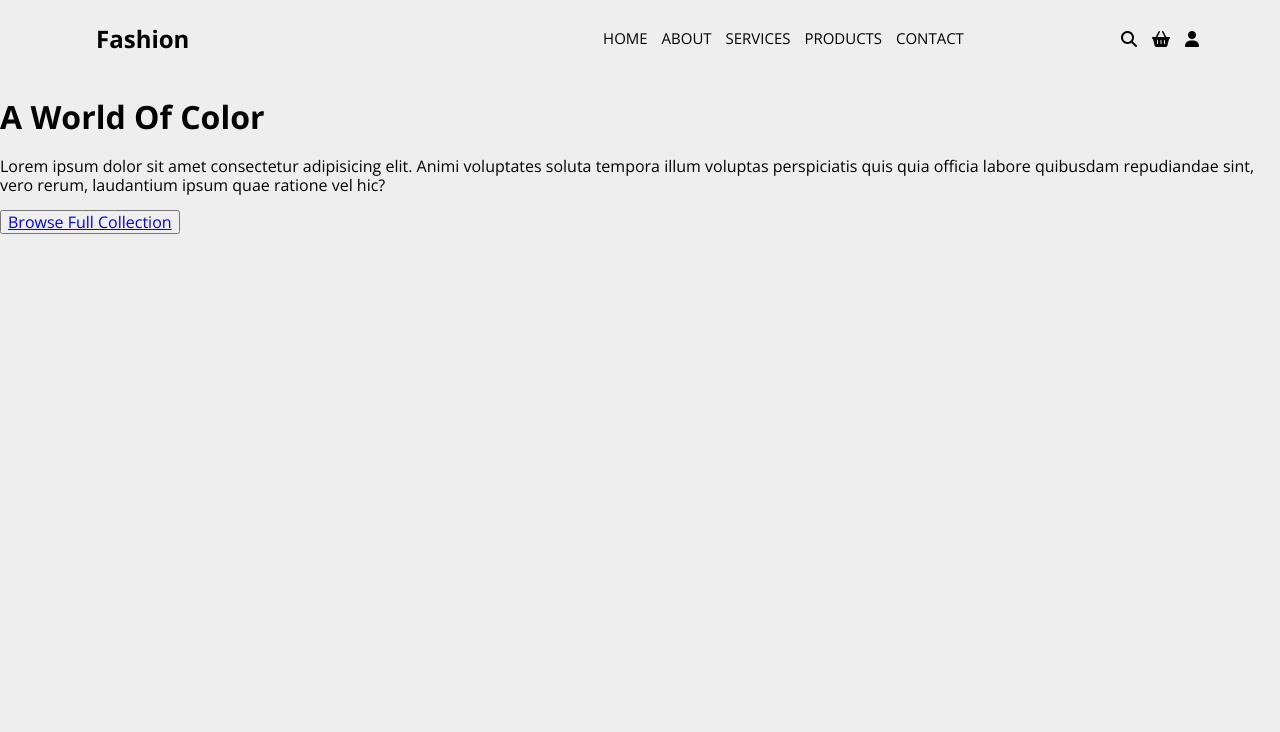
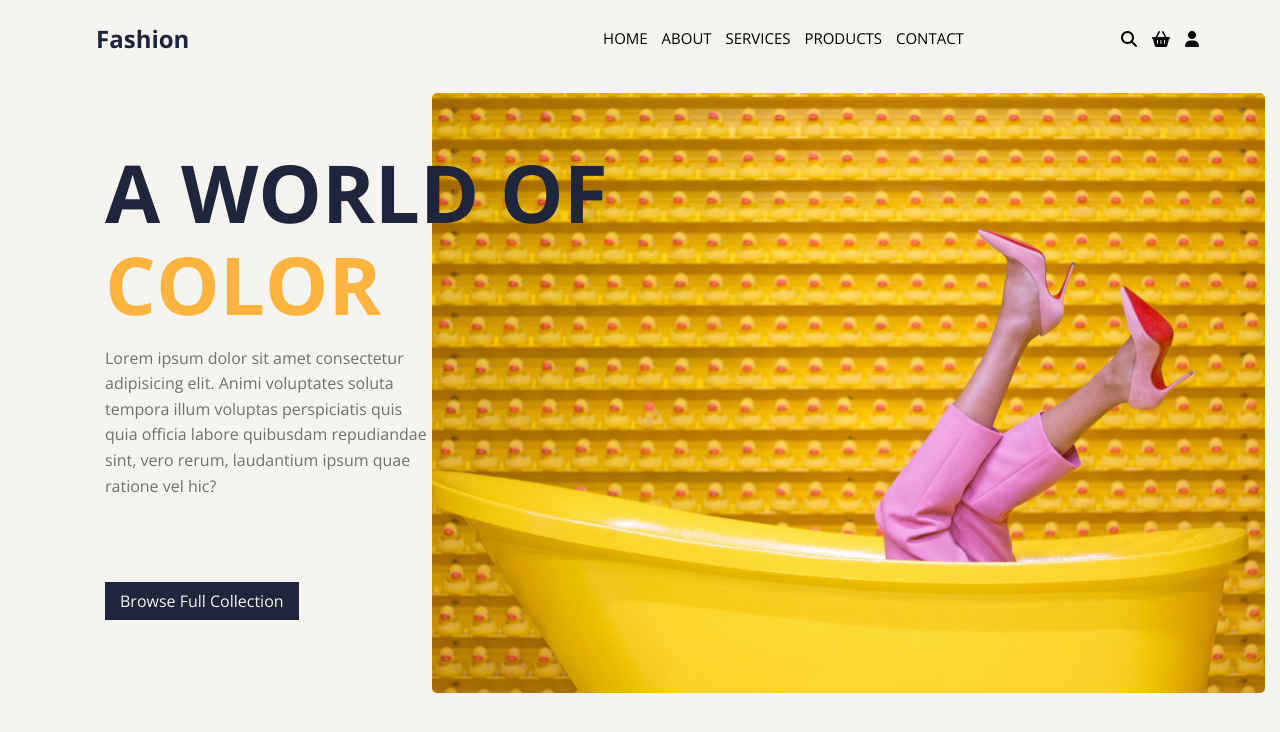
Before and after one commit to hussein430/Fashion-website, a plain HTML site: page index.html in a window 1280 px wide. Drawn offline with nearby package versions, Linux system fonts and the light colour scheme.

Commit message:
end the heading page

```diff
--- a/css/style.css
+++ b/css/style.css
@@ -1,47 +1,137 @@
-body{
+:root {
+  --main-color: #ffb43f;
+  --title-color: #1f253b;
+  --info-color: #0000008a;
+  --page-color: #f5f4f0;
+}
+
+body {
   font-family: "Open Sans", serif;
+  background-color: var(--page-color);
 }
 
 /* Start Landing Page */
-.landing-page{
+.landing-page {
   min-height: 100vh;
-    background-color: #eee;
 }
 
-.header-area{
+.header-area {
   display: flex;
   justify-content: space-around;
   align-items: center;
   padding: 10px;
 }
 
-.header-area .logo{
+.header-area .logo {
   width: 300px;
   padding: 15px;
   font-weight: bold;
   font-size: 24px;
+  color: var(--title-color);
 }
 
-.header-area .links{
+.header-area .links {
   list-style: none;
   font-size: 15px;
   text-transform: uppercase;
 }
 
-.header-area .links li{
+.header-area .links li {
     display: inline-block;
     margin-left: 10px;
     cursor: pointer;
+    transition: 0.3s;
 }
 
-.header-area .tools{
+.header-area .links li:hover{
+    color: var(--main-color);
+}
+
+.header-area .tools {
     display: flex;
     align-items: center;
 }
 
-.header-area .tools i{
+.header-area .tools i {
   font-weight: 900;
   margin-left: 15px;
   cursor: pointer;
+  transition: 0.3s;
+}
+
+.header-area .tools i:hover {
+color: var(--main-color);
+}
+
+.landing-page .introduction {
+  display: flex;
+  justify-content: space-between;
+  position: relative;
+  padding: 15px;
+}
+
+.landing-page .introduction .introduction-text {
+  flex: 1;
+}
+
+.landing-page .introduction .introduction-text h1 {
+  font-size: 80px;
+  text-transform: uppercase;
+  margin-left: 90px;
+  width: 505px;
+  position: absolute;
+  color: var(--title-color);
+}
+
+.landing-page .introduction .introduction-text span{
+    color: var(--main-color);
+}
+
+.landing-page .introduction .introduction-text p {
+  position: absolute;
+  width: 326px;
+  top: 40%;
+  margin-left: 90px;
+  line-height: 1.6;
+  color: var(--info-color);
+}
+
+.landing-page .introduction .introduction-image {
+  background-image: url("../imgs/header2\ \(3\).jpg");
+  background-size: cover;
+  background-position: center;
+  height: 600px;
+  width: 600px;
+  flex: 2;
+  border-radius: 5px;
+}
+
+.landing-page .introduction .introduction-button {
+  position: absolute;
+  padding: 10px 15px;
+  background-color: var(--title-color);
+  top: 80%;
+  margin-left: 90px;
+  outline: none;
+  border: none;
+  transition: 0.3s;
+}
+
+.landing-page .introduction .introduction-button:hover,
+.landing-page .introduction .introduction-button:active {
+  border: none;
+  outline: none;
+  transform: scale(1.1);
+}
+
+.landing-page .introduction .introduction-button a {
+  text-decoration: none;
+
+  color: var(--page-color);
+  transition: 0.3s;
+}
+
+.landing-page .introduction .introduction-button:hover a {
+  color: var(--main-color);
 }
 /* End Landing Page */
--- a/index.html
+++ b/index.html
@@ -9,9 +9,12 @@
     <link rel="stylesheet" href="css/style.css" />
 
     <!-- Google Fonts -->
-    <link rel="preconnect" href="https://fonts.googleapis.com">
-    <link rel="preconnect" href="https://fonts.gstatic.com" crossorigin>
-    <link href="https://fonts.googleapis.com/css2?family=Open+Sans:ital,wght@0,300..800;1,300..800&display=swap" rel="stylesheet">
+    <link rel="preconnect" href="https://fonts.googleapis.com" />
+    <link rel="preconnect" href="https://fonts.gstatic.com" crossorigin />
+    <link
+      href="https://fonts.googleapis.com/css2?family=Open+Sans:ital,wght@0,300..800;1,300..800&display=swap"
+      rel="stylesheet"
+    />
   </head>
   <body>
     <!-- Start Landing Page -->
@@ -26,23 +29,36 @@
           <li>Contact</li>
         </ul>
         <div class="tools">
-            <i class="fas fa-magnifying-glass"></i>
-            <i class="fas fa-basket-shopping"></i>
-            <i class="fas fa-user"></i>
+          <i class="fas fa-magnifying-glass"></i>
+          <i class="fas fa-basket-shopping"></i>
+          <i class="fas fa-user"></i>
         </div>
       </div>
-      <div class="introduction-text">
-        <h1>A World Of Color</h1>
-        <p>Lorem ipsum dolor sit amet consectetur adipisicing elit. Animi voluptates soluta tempora illum voluptas perspiciatis quis quia officia labore quibusdam repudiandae sint, vero rerum, laudantium ipsum quae ratione vel hic?</p>
-        <button class="introduction-button"><a href="#">Browse Full Collection</a></button>
-      </div>
-      <div class="introduction-image">
-
+      <div class="introduction">
+        <div class="introduction-text">
+          <h1>A World Of <span>color</span></h1>
+          <p>
+            Lorem ipsum dolor sit amet consectetur adipisicing elit. Animi
+            voluptates soluta tempora illum voluptas perspiciatis quis quia
+            officia labore quibusdam repudiandae sint, vero rerum, laudantium
+            ipsum quae ratione vel hic?
+          </p>
+          <button class="introduction-button">
+            <a href="#">Browse Full Collection</a>
+          </button>
+        </div>
+        <div class="introduction-image"></div>
       </div>
     </div>
     <!-- End Landing Page -->
+
+
+
     <script src="js/app.js"></script>
     <!-- Font Awesome -->
-    <script src="https://kit.fontawesome.com/b81843000d.js" crossorigin="anonymous"></script>
+    <script
+      src="https://kit.fontawesome.com/b81843000d.js"
+      crossorigin="anonymous"
+    ></script>
   </body>
 </html>
```
Lines whose indentation alone changed are shown as unchanged.
